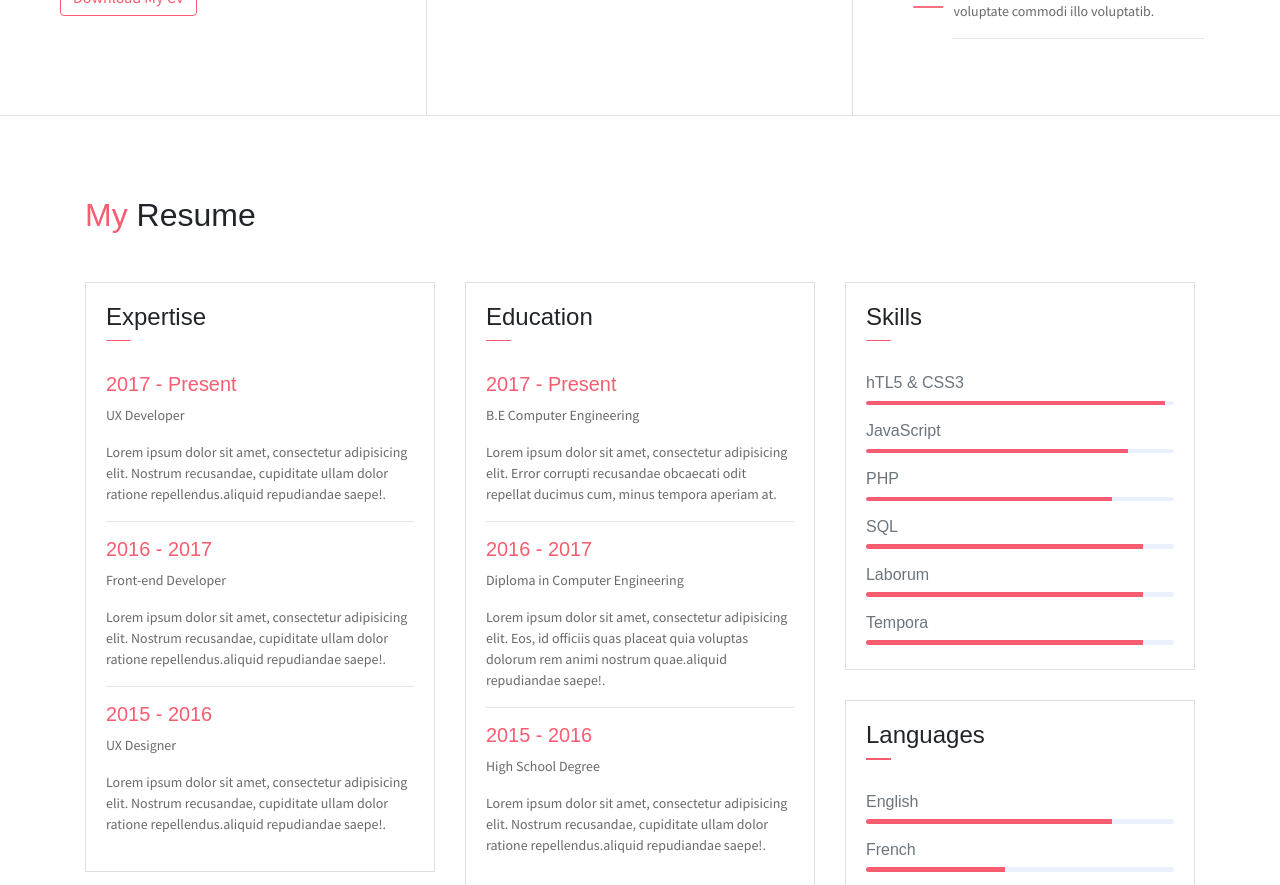
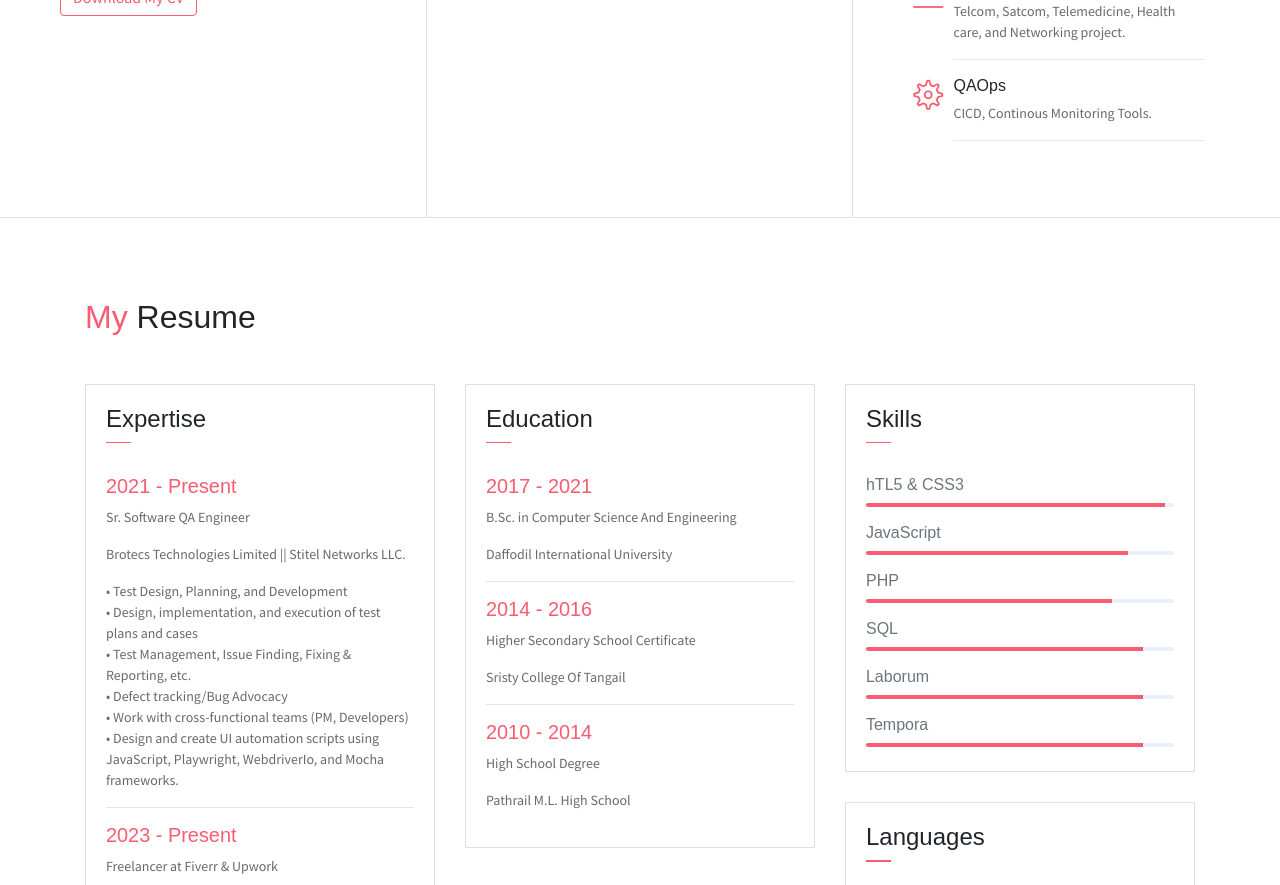
Before and after one commit to acharjeeauntor/acharjeeauntor.github.io, a plain HTML site: page index.html in a window 1280 px wide. Shown: the part 1057-1942 px from the top of the page. Drawn offline with Linux system fonts and the light colour scheme; some packages are replaced by stand-ins of ours; some icons are missing.

Commit message:
Update education

```diff
--- a/index.html
+++ b/index.html
@@ -128,24 +128,32 @@
                 <div class="row">
                     <div class="col-1 text-danger pt-1"><i class="ti-widget icon-lg"></i></div>
                     <div class="col-10 ml-auto mr-3">
-                        <h6>UX Design</h6>
-                        <p class="subtitle"> exercitat Repellendus,  corrupt.</p>
+                        <h6>Software Testing</h6>
+                        <p class="subtitle">Functional & Non Functional Testing.</p>
                         <hr>
                     </div>
                 </div>
                 <div class="row">
                     <div class="col-1 text-danger pt-1"><i class="ti-paint-bucket icon-lg"></i></div>
                     <div class="col-10 ml-auto mr-3">
-                        <h6>Web Development</h6>
-                        <p class="subtitle">Lorem ipsum dolor sit consectetur.</p>
+                        <h6>Automation Testing</h6>
+                        <p class="subtitle">Web, API & Mobile Application Automation.</p>
                         <hr>
                     </div>
                 </div>
                 <div class="row">
                     <div class="col-1 text-danger pt-1"><i class="ti-stats-up icon-lg"></i></div>
                     <div class="col-10 ml-auto mr-3">
-                        <h6>Digital Marketing</h6>
-                        <p class="subtitle">voluptate commodi illo voluptatib.</p>
+                        <h6>Software QA</h6>
+                        <p class="subtitle">Telcom, Satcom, Telemedicine, Health care, and Networking project.</p>
+                        <hr>
+                    </div>
+                </div>
+                <div class="row">
+                    <div class="col-1 text-danger pt-1"><i class="ti-settings icon-lg"></i></div>
+                    <div class="col-10 ml-auto mr-3">
+                        <h6>QAOps</h6>
+                        <p class="subtitle">CICD, Continous Monitoring Tools.</p>
                         <hr>
                     </div>
                 </div>
@@ -167,17 +175,34 @@
                             </div>
                         </div>
                         <div class="card-body">
-                            <h6 class="title text-danger">2017 - Present</h6>
-                            <P>UX Developer</P>
-                            <P class="subtitle">Lorem ipsum dolor sit amet, consectetur adipisicing elit. Nostrum recusandae, cupiditate ullam dolor ratione repellendus.aliquid repudiandae saepe!.</P>
+                            <h6 class="title text-danger">2021 - Present</h6>
+                            <P>Sr. Software QA Engineer </P>
+                            <P>Brotecs Technologies Limited || Stitel Networks LLC.</P>
+                            <P class="subtitle">
+                                • Test Design, Planning, and Development <br>
+                                • Design, implementation, and execution of test plans and cases<br>
+                                • Test Management, Issue Finding, Fixing & Reporting, etc.<br>
+                                • Defect tracking/Bug Advocacy<br>
+                                • Work with cross-functional teams (PM, Developers)<br>
+                                • Design and create UI automation scripts using JavaScript, Playwright, WebdriverIo, and Mocha frameworks.<br>
+                            </P>
                             <hr>
-                            <h6 class="title text-danger">2016 - 2017</h6>
-                            <P>Front-end Developer</P>
-                            <P class="subtitle">Lorem ipsum dolor sit amet, consectetur adipisicing elit. Nostrum recusandae, cupiditate ullam dolor ratione repellendus.aliquid repudiandae saepe!.</P>
+                            <h6 class="title text-danger">2023 - Present</h6>
+                            <P>Freelancer at Fiverr & Upwork</P>
+                            <P class="subtitle">
+                                • Software Testing (Web, Mobile, API) <br>
+                                • Design & Develop test automation freamwork for Web, Mobile, API <br>
+                                • Web Crawling & Scrapping, Data Mining <br>
+                            </P>
                             <hr>
-                            <h6 class="title text-danger">2015 - 2016</h6>
-                            <P>UX Designer</P>
-                            <P class="subtitle">Lorem ipsum dolor sit amet, consectetur adipisicing elit. Nostrum recusandae, cupiditate ullam dolor ratione repellendus.aliquid repudiandae saepe!.</P>
+                            <h6 class="title text-danger">2021 - 2021</h6>
+                            <P>Software QA Engineer</P>
+                            <P>Brotecs Technologies Limited || Stitel Networks LLC.</P>
+                            <P class="subtitle">
+                                • Test Design, Planning, and Development <br>
+                                • Design, implementation, and execution of test plans and cases<br>
+                                • Defect tracking/Bug Advocacy<br>
+                            </P>
                         </div>
                     </div>
                 </div>
@@ -190,17 +215,17 @@
                             </div>
                         </div>
                         <div class="card-body">
-                            <h6 class="title text-danger">2017 - Present</h6>
-                            <P>B.E Computer Engineering</P>
-                            <P class="subtitle">Lorem ipsum dolor sit amet, consectetur adipisicing elit. Error corrupti recusandae obcaecati odit repellat ducimus cum, minus tempora aperiam at.</P>
+                            <h6 class="title text-danger">2017 - 2021</h6>
+                            <P>B.Sc. in Computer Science And Engineering</P>
+                            <P class="subtitle">Daffodil International University</P>
                             <hr>
-                            <h6 class="title text-danger">2016 - 2017</h6>
-                            <P>Diploma in Computer Engineering</P>
-                            <P class="subtitle">Lorem ipsum dolor sit amet, consectetur adipisicing elit. Eos, id officiis quas placeat quia voluptas dolorum rem animi nostrum quae.aliquid repudiandae saepe!.</P>
+                            <h6 class="title text-danger">2014 - 2016</h6>
+                            <P>Higher Secondary School Certificate</P>
+                            <P class="subtitle">Sristy College Of Tangail</P>
                             <hr>
-                            <h6 class="title text-danger">2015 - 2016</h6>
+                            <h6 class="title text-danger">2010 - 2014</h6>
                             <P>High School Degree</P>
-                            <P class="subtitle">Lorem ipsum dolor sit amet, consectetur adipisicing elit. Nostrum recusandae, cupiditate ullam dolor ratione repellendus.aliquid repudiandae saepe!.</P>
+                            <P class="subtitle">Pathrail M.L. High School</P>
 
                         </div>
                     </div>
```
Also changed, not shown: 2 other files.
